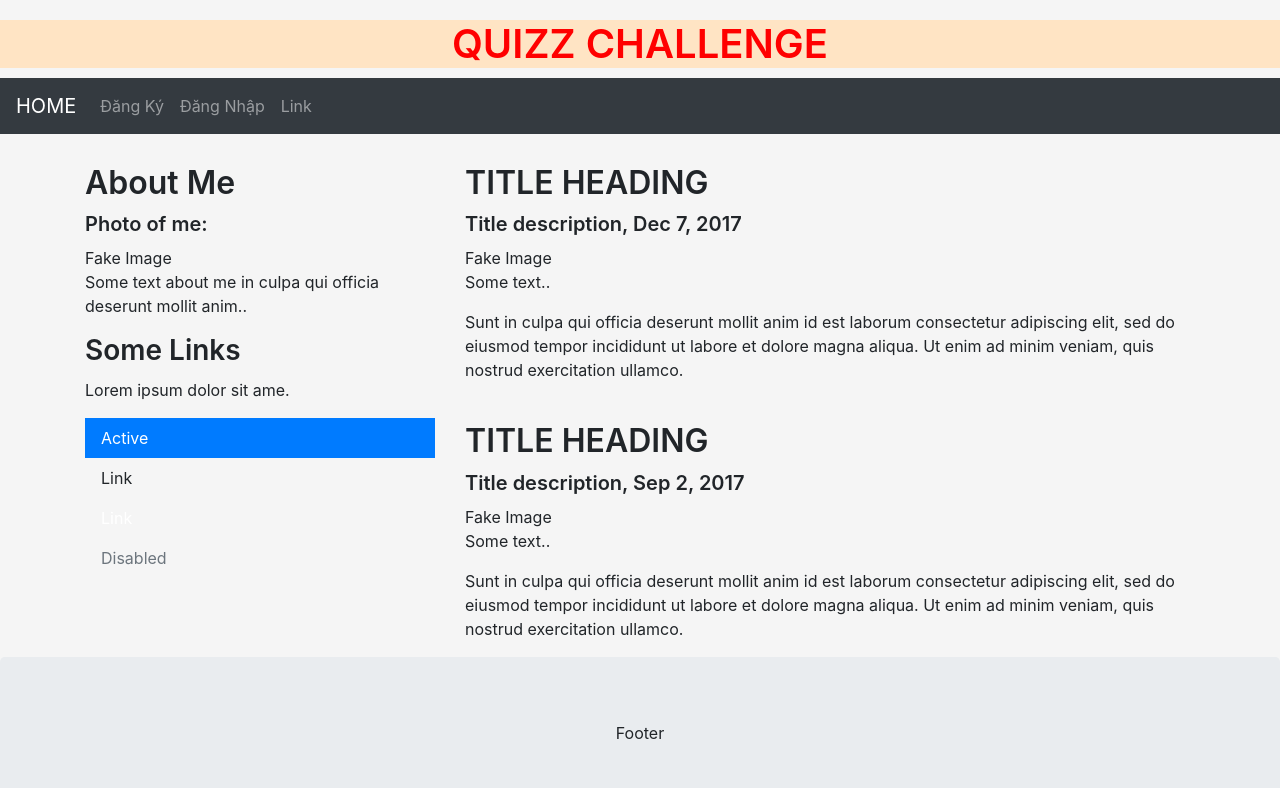
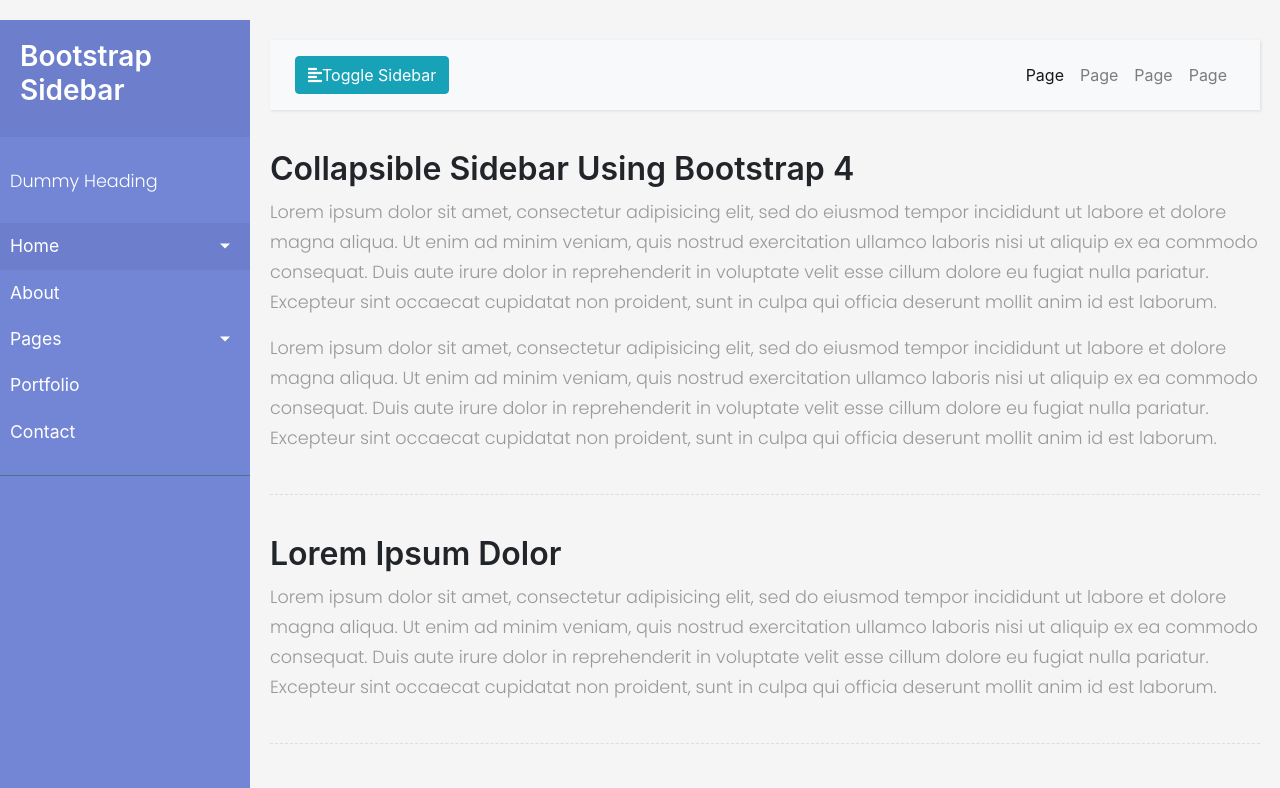
Before and after one commit to Warkingg/OCA_Challenge_FrontEnd, an Angular app: page /home in a window 1280 px wide. Shown: the top 788 px of the page. Built offline with nearby package versions, Linux system fonts and the light colour scheme.

Commit message:
update sidebar

```diff
--- a/src/app/app.component.html
+++ b/src/app/app.component.html
@@ -1 +1,2 @@
-<router-outlet></router-outlet>
+<!--<router-outlet></router-outlet>-->
+<app-sidebar></app-sidebar>
--- a/src/app/registration/registration.component.ts
+++ b/src/app/registration/registration.component.ts
@@ -2,6 +2,7 @@
 import {UserService} from '../service/user.service';
 import {User} from '../model/user';
 import {NgForm} from '@angular/forms';
+import {Router} from '@angular/router';
 
 @Component({
   selector: 'app-registration',
@@ -10,15 +11,17 @@
 })
 export class RegistrationComponent implements OnInit {
   user: User = {};
-  constructor(private userService : UserService) { }
+  constructor(private userService : UserService,
+              private router: Router
+  ) { }
 
   ngOnInit() {
   }
 
   signup(form: NgForm) {
     let user = form.value;
-    this.userService.signup(user).subscribe(abc=>{
-      console.log("123")
+    this.userService.register(user).subscribe(abc=>{
+      this.router.navigate(['/login']);
     },error => {
       console.log("thất bại")
     })
--- a/src/app/service/user.service.ts
+++ b/src/app/service/user.service.ts
@@ -1,7 +1,6 @@
 import { Injectable } from '@angular/core';
 import {environment} from '../../environments/environment';
 import {HttpClient} from '@angular/common/http';
-import {Quiz} from '../model/quiz';
 import {Observable} from 'rxjs';
 import {User} from '../model/user';
 const API_URL = `${environment.apiUrl}`;
@@ -14,7 +13,11 @@
 
   constructor(private http: HttpClient) {
 }
-  signup(user: User): Observable<User> {
+  register(user: User): Observable<User> {
     return this.http.post<User>(`${API_URL}/api/signup`, user);
   }
+
+  login(user: User):Observable<User>{
+    return this.http.post<User>(`${API_URL}/api/login`, user)
+  }
 }
--- a/src/app/sidebar/sidebar.component.css
+++ b/src/app/sidebar/sidebar.component.css
@@ -0,0 +1,169 @@
+/*
+    DEMO STYLE
+*/
+
+@import "https://fonts.googleapis.com/css?family=Poppins:300,400,500,600,700";
+body {
+  font-family: 'Poppins', sans-serif;
+  background: #fafafa;
+}
+
+p {
+  font-family: 'Poppins', sans-serif;
+  font-size: 1.1em;
+  font-weight: 300;
+  line-height: 1.7em;
+  color: #999;
+}
+
+a,
+a:hover,
+a:focus {
+  color: inherit;
+  text-decoration: none;
+  transition: all 0.3s;
+}
+
+.navbar {
+  padding: 15px 10px;
+  background: #fff;
+  border: none;
+  border-radius: 0;
+  margin-bottom: 40px;
+  box-shadow: 1px 1px 3px rgba(0, 0, 0, 0.1);
+}
+
+.navbar-btn {
+  box-shadow: none;
+  outline: none !important;
+  border: none;
+}
+
+.line {
+  width: 100%;
+  height: 1px;
+  border-bottom: 1px dashed #ddd;
+  margin: 40px 0;
+}
+
+/* ---------------------------------------------------
+    SIDEBAR STYLE
+----------------------------------------------------- */
+
+.wrapper {
+  display: flex;
+  width: 100%;
+  align-items: stretch;
+}
+
+#sidebar {
+  min-width: 250px;
+  max-width: 250px;
+  background: #7386D5;
+  color: #fff;
+  transition: all 0.3s;
+}
+
+#sidebar.active {
+  margin-left: -250px;
+}
+
+#sidebar .sidebar-header {
+  padding: 20px;
+  background: #6d7fcc;
+}
+
+#sidebar ul.components {
+  padding: 20px 0;
+  border-bottom: 1px solid #47748b;
+}
+
+#sidebar ul p {
+  color: #fff;
+  padding: 10px;
+}
+
+#sidebar ul li a {
+  padding: 10px;
+  font-size: 1.1em;
+  display: block;
+}
+
+#sidebar ul li a:hover {
+  color: #7386D5;
+  background: #fff;
+}
+
+#sidebar ul li.active>a,
+a[aria-expanded="true"] {
+  color: #fff;
+  background: #6d7fcc;
+}
+
+a[data-toggle="collapse"] {
+  position: relative;
+}
+
+.dropdown-toggle::after {
+  display: block;
+  position: absolute;
+  top: 50%;
+  right: 20px;
+  transform: translateY(-50%);
+}
+
+ul ul a {
+  font-size: 0.9em !important;
+  padding-left: 30px !important;
+  background: #6d7fcc;
+}
+
+ul.CTAs {
+  padding: 20px;
+}
+
+ul.CTAs a {
+  text-align: center;
+  font-size: 0.9em !important;
+  display: block;
+  border-radius: 5px;
+  margin-bottom: 5px;
+}
+
+a.download {
+  background: #fff;
+  color: #7386D5;
+}
+
+a.article,
+a.article:hover {
+  background: #6d7fcc !important;
+  color: #fff !important;
+}
+
+/* ---------------------------------------------------
+    CONTENT STYLE
+----------------------------------------------------- */
+
+#content {
+  width: 100%;
+  padding: 20px;
+  min-height: 100vh;
+  transition: all 0.3s;
+}
+
+/* ---------------------------------------------------
+    MEDIAQUERIES
+----------------------------------------------------- */
+
+@media (max-width: 768px) {
+  #sidebar {
+    margin-left: -250px;
+  }
+  #sidebar.active {
+    margin-left: 0;
+  }
+  #sidebarCollapse span {
+    display: none;
+  }
+}
--- a/src/app/sidebar/sidebar.component.html
+++ b/src/app/sidebar/sidebar.component.html
@@ -1,13 +1,108 @@
-<div id="mySidebar" class="sidebar">
-  <a href="javascript:void(0)" class="closebtn" onclick="closeNav()">&times;</a>
-  <a href="#">About</a>
-  <a href="#">Services</a>
-  <a href="#">Clients</a>
-  <a href="#">Contact</a>
+<link rel="stylesheet" href="https://stackpath.bootstrapcdn.com/bootstrap/4.1.0/css/bootstrap.min.css" integrity="sha384-9gVQ4dYFwwWSjIDZnLEWnxCjeSWFphJiwGPXr1jddIhOegiu1FwO5qRGvFXOdJZ4" crossorigin="anonymous">
+<script defer src="https://use.fontawesome.com/releases/v5.0.13/js/solid.js" integrity="sha384-tzzSw1/Vo+0N5UhStP3bvwWPq+uvzCMfrN1fEFe+xBmv1C/AtVX5K0uZtmcHitFZ" crossorigin="anonymous"></script>
+<script defer src="https://use.fontawesome.com/releases/v5.0.13/js/fontawesome.js" integrity="sha384-6OIrr52G08NpOFSZdxxz1xdNSndlD4vdcf/q2myIUVO0VsqaGHJsB0RaBE01VTOY" crossorigin="anonymous"></script>
+<div class="wrapper">
+  <nav id="sidebar">
+    <div class="sidebar-header">
+      <h3>Bootstrap Sidebar</h3>
+    </div>
+    <ul class="list-unstyled components">
+      <p>Dummy Heading</p>
+      <li class="active">
+        <a href="#homeSubmenu" data-toggle="collapse" aria-expanded="false" class="dropdown-toggle">Home</a>
+        <ul class="collapse list-unstyled" id="homeSubmenu">
+          <li>
+            <a href="#">Home 1</a>
+          </li>
+          <li>
+            <a href="#">Home 2</a>
+          </li>
+          <li>
+            <a href="#">Home 3</a>
+          </li>
+        </ul>
+      </li>
+      <li>
+        <a href="#">About</a>
+      </li>
+      <li>
+        <a href="#pageSubmenu" data-toggle="collapse" aria-expanded="false" class="dropdown-toggle">Pages</a>
+        <ul class="collapse list-unstyled" id="pageSubmenu">
+          <li>
+            <a href="#">Page 1</a>
+          </li>
+          <li>
+            <a href="#">Page 2</a>
+          </li>
+          <li>
+            <a href="#">Page 3</a>
+          </li>
+        </ul>
+      </li>
+      <li>
+        <a href="#">Portfolio</a>
+      </li>
+      <li>
+        <a href="#">Contact</a>
+      </li>
+    </ul>
+  </nav>
+
+  <!-- Page Content  -->
+  <div id="content">
+
+    <nav class="navbar navbar-expand-lg navbar-light bg-light">
+      <div class="container-fluid">
+
+        <button type="button" id="sidebarCollapse" class="btn btn-info">
+          <i class="fas fa-align-left"></i>
+          <span>Toggle Sidebar</span>
+        </button>
+        <button class="btn btn-dark d-inline-block d-lg-none ml-auto" type="button" data-toggle="collapse" data-target="#navbarSupportedContent" aria-controls="navbarSupportedContent" aria-expanded="false" aria-label="Toggle navigation">
+          <i class="fas fa-align-justify"></i>
+        </button>
+
+        <div class="collapse navbar-collapse" id="navbarSupportedContent">
+          <ul class="nav navbar-nav ml-auto">
+            <li class="nav-item active">
+              <a class="nav-link" href="#">Page</a>
+            </li>
+            <li class="nav-item">
+              <a class="nav-link" href="#">Page</a>
+            </li>
+            <li class="nav-item">
+              <a class="nav-link" href="#">Page</a>
+            </li>
+            <li class="nav-item">
+              <a class="nav-link" href="#">Page</a>
+            </li>
+          </ul>
+        </div>
+      </div>
+    </nav>
+
+    <h2>Collapsible Sidebar Using Bootstrap 4</h2>
+    <p>Lorem ipsum dolor sit amet, consectetur adipisicing elit, sed do eiusmod tempor incididunt ut labore et dolore magna aliqua. Ut enim ad minim veniam, quis nostrud exercitation ullamco laboris nisi ut aliquip ex ea commodo consequat. Duis aute irure dolor in reprehenderit in voluptate velit esse cillum dolore eu fugiat nulla pariatur. Excepteur sint occaecat cupidatat non proident, sunt in culpa qui officia deserunt mollit anim id est laborum.</p>
+    <p>Lorem ipsum dolor sit amet, consectetur adipisicing elit, sed do eiusmod tempor incididunt ut labore et dolore magna aliqua. Ut enim ad minim veniam, quis nostrud exercitation ullamco laboris nisi ut aliquip ex ea commodo consequat. Duis aute irure dolor in reprehenderit in voluptate velit esse cillum dolore eu fugiat nulla pariatur. Excepteur sint occaecat cupidatat non proident, sunt in culpa qui officia deserunt mollit anim id est laborum.</p>
+
+    <div class="line"></div>
+
+    <h2>Lorem Ipsum Dolor</h2>
+    <p>Lorem ipsum dolor sit amet, consectetur adipisicing elit, sed do eiusmod tempor incididunt ut labore et dolore magna aliqua. Ut enim ad minim veniam, quis nostrud exercitation ullamco laboris nisi ut aliquip ex ea commodo consequat. Duis aute irure dolor in reprehenderit in voluptate velit esse cillum dolore eu fugiat nulla pariatur. Excepteur sint occaecat cupidatat non proident, sunt in culpa qui officia deserunt mollit anim id est laborum.</p>
+
+    <div class="line"></div>
+
+    <h2>Lorem Ipsum Dolor</h2>
+    <p>Lorem ipsum dolor sit amet, consectetur adipisicing elit, sed do eiusmod tempor incididunt ut labore et dolore magna aliqua. Ut enim ad minim veniam, quis nostrud exercitation ullamco laboris nisi ut aliquip ex ea commodo consequat. Duis aute irure dolor in reprehenderit in voluptate velit esse cillum dolore eu fugiat nulla pariatur. Excepteur sint occaecat cupidatat non proident, sunt in culpa qui officia deserunt mollit anim id est laborum.</p>
+
+    <div class="line"></div>
+
+    <h3>Lorem Ipsum Dolor</h3>
+    <p>Lorem ipsum dolor sit amet, consectetur adipisicing elit, sed do eiusmod tempor incididunt ut labore et dolore magna aliqua. Ut enim ad minim veniam, quis nostrud exercitation ullamco laboris nisi ut aliquip ex ea commodo consequat. Duis aute irure dolor in reprehenderit in voluptate velit esse cillum dolore eu fugiat nulla pariatur. Excepteur sint occaecat cupidatat non proident, sunt in culpa qui officia deserunt mollit anim id est laborum.</p>
+  </div>
 </div>
-
-<div id="main">
-  <button class="openbtn" onclick="openNav()">&#9776; Open Sidebar</button>
-  <h2>Collapsed Sidebar</h2>
-  <p>Content...</p>
-</div>
+<script src="https://code.jquery.com/jquery-3.3.1.slim.min.js" integrity="sha384-q8i/X+965DzO0rT7abK41JStQIAqVgRVzpbzo5smXKp4YfRvH+8abtTE1Pi6jizo" crossorigin="anonymous"></script>
+<!-- Popper.JS -->
+<script src="https://cdnjs.cloudflare.com/ajax/libs/popper.js/1.14.0/umd/popper.min.js" integrity="sha384-cs/chFZiN24E4KMATLdqdvsezGxaGsi4hLGOzlXwp5UZB1LY//20VyM2taTB4QvJ" crossorigin="anonymous"></script>
+<!-- Bootstrap JS -->
+<script src="https://stackpath.bootstrapcdn.com/bootstrap/4.1.0/js/bootstrap.min.js" integrity="sha384-uefMccjFJAIv6A+rW+L4AHf99KvxDjWSu1z9VI8SKNVmz4sk7buKt/6v9KI65qnm" crossorigin="anonymous"></script>
--- a/src/index.html
+++ b/src/index.html
@@ -21,3 +21,12 @@
   <script src="https://stackpath.bootstrapcdn.com/bootstrap/4.2.1/js/bootstrap.min.js"></script>
 </body>
 </html>
+
+
+ <script type="text/javascript">
+   $(document).ready(function(){
+     $('#sidebarCollapse').on('click', function () {
+       $('#sidebar').toggleClass('active');
+     });
+   });
+ </script>
```
Also changed, not shown: src/app/app.module.ts (+9 -5 lines), src/app/login/login.component.html (+6 -4 lines), src/app/login/login.component.ts (+26 -1 lines), 1 other file (tests, documents, lock files or other folders).
